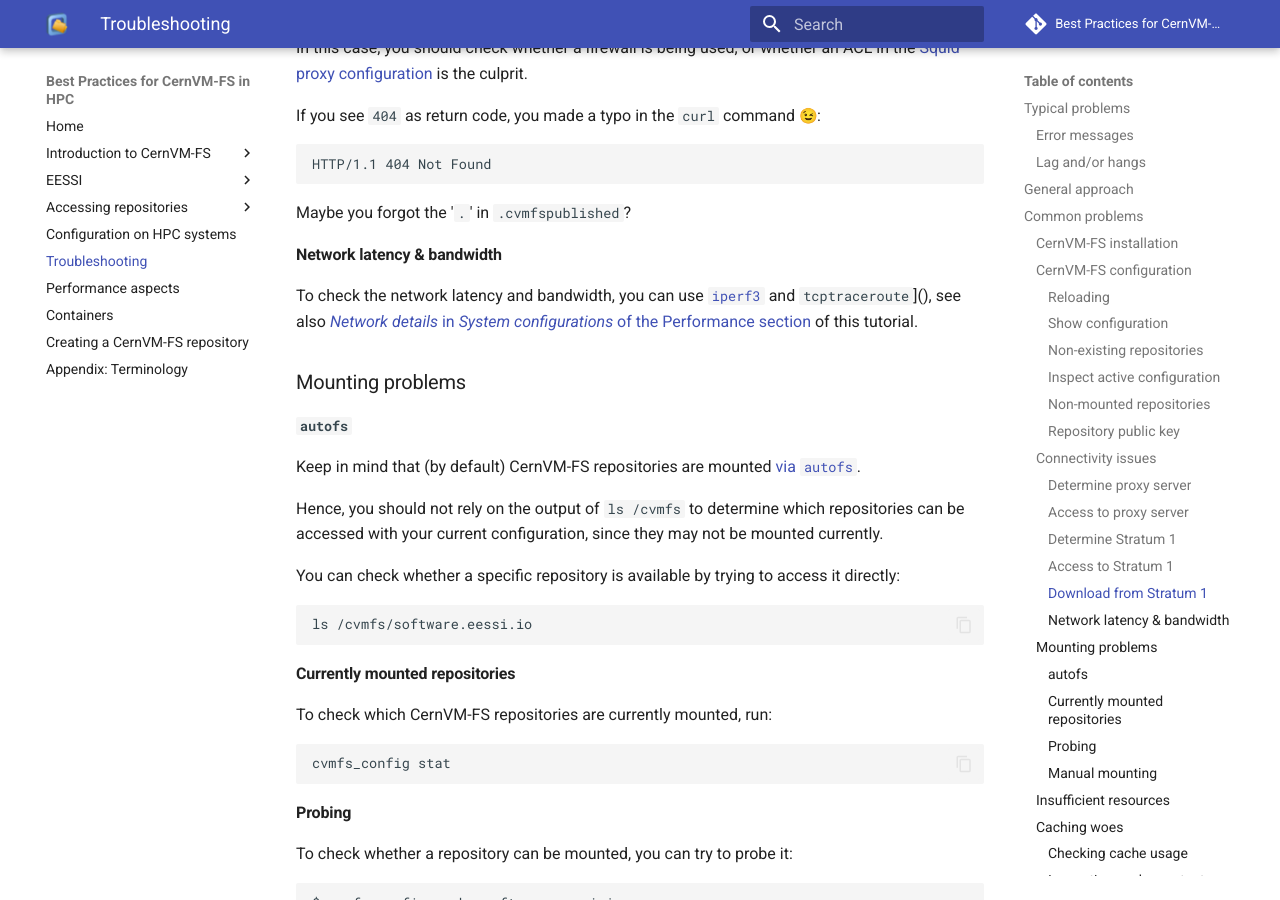
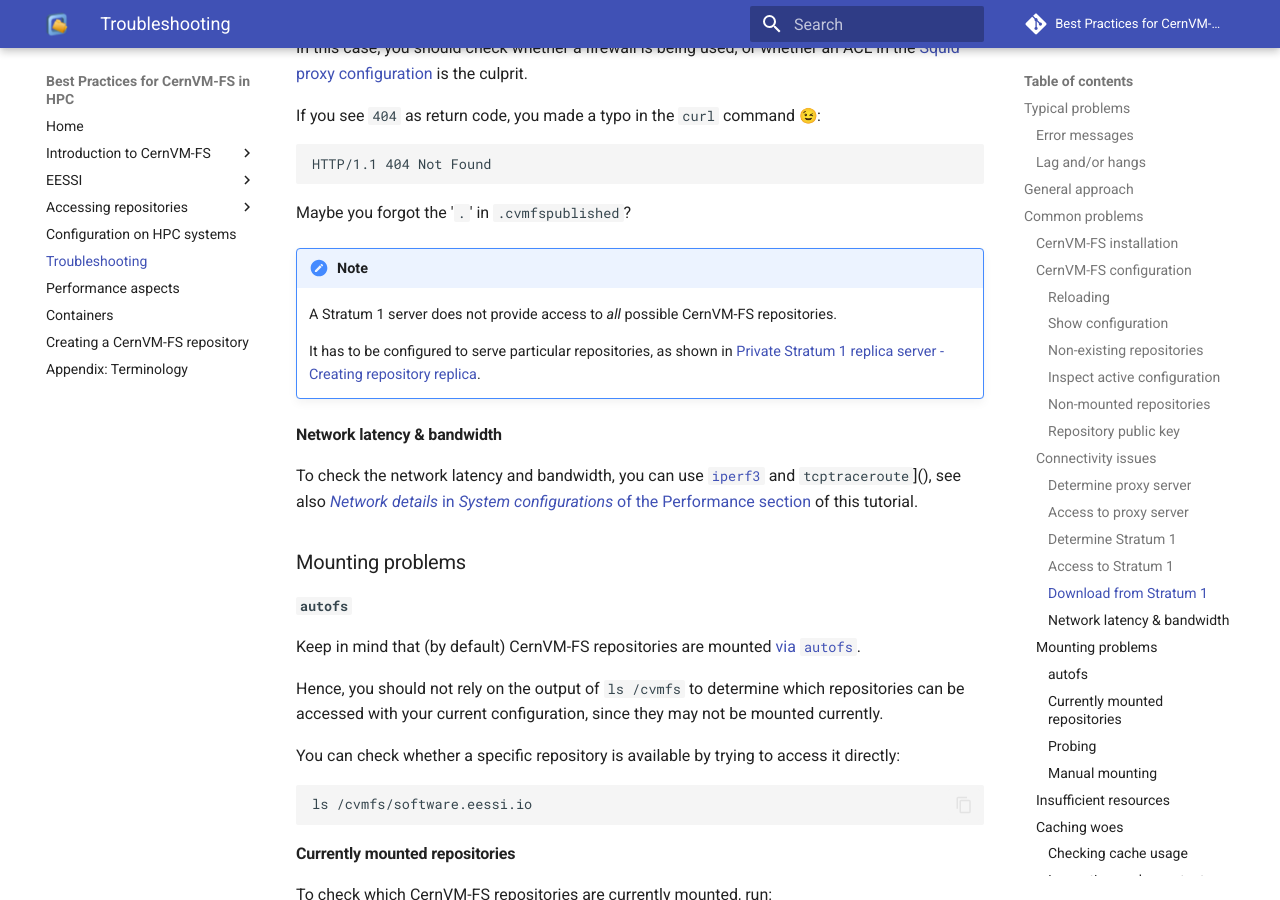
Before and after one commit to multixscale/cvmfs-tutorial-hpc-best-practices, an MkDocs documentation site: the page built from docs/troubleshooting.md, in a window 1280 px wide and 900 px high, scrolled down 7704 px. Built offline with MkDocs 1.6.1 and Material for MkDocs 9.7.7, drawn with Linux system fonts in a browser that asks for light colours; emoji names are drawn with the system emoji font; comment, search, counter and statistics services are not loaded.

Commit message:
add note on Stratum 1 not serving *all* possible repos

````diff
--- a/docs/troubleshooting.md
+++ b/docs/troubleshooting.md
@@ -363,6 +363,12 @@
 ```
 Maybe you forgot the '`.`' in `.cvmfspublished`?
 
+!!! note
+
+    A Stratum 1 server does not provide access to *all* possible CernVM-FS repositories.
+
+    It has to be configured to serve particular repositories, as shown in [Private Stratum 1 replica server - Creating repository replica](access/stratum1.md#creating-repository-replica).
+
 #### Network latency & bandwidth
 
 To check the network latency and bandwidth, you can use [`iperf3`]() and `tcptraceroute`](),
````
